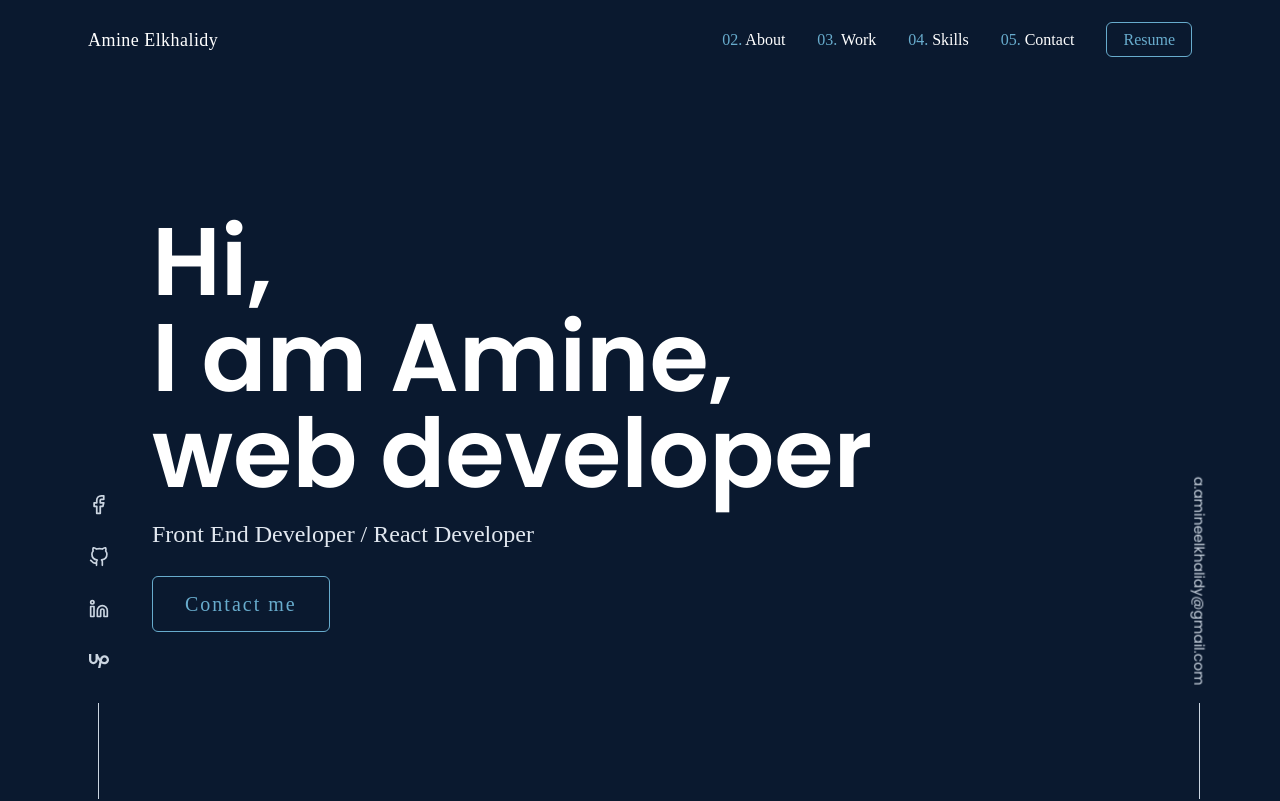
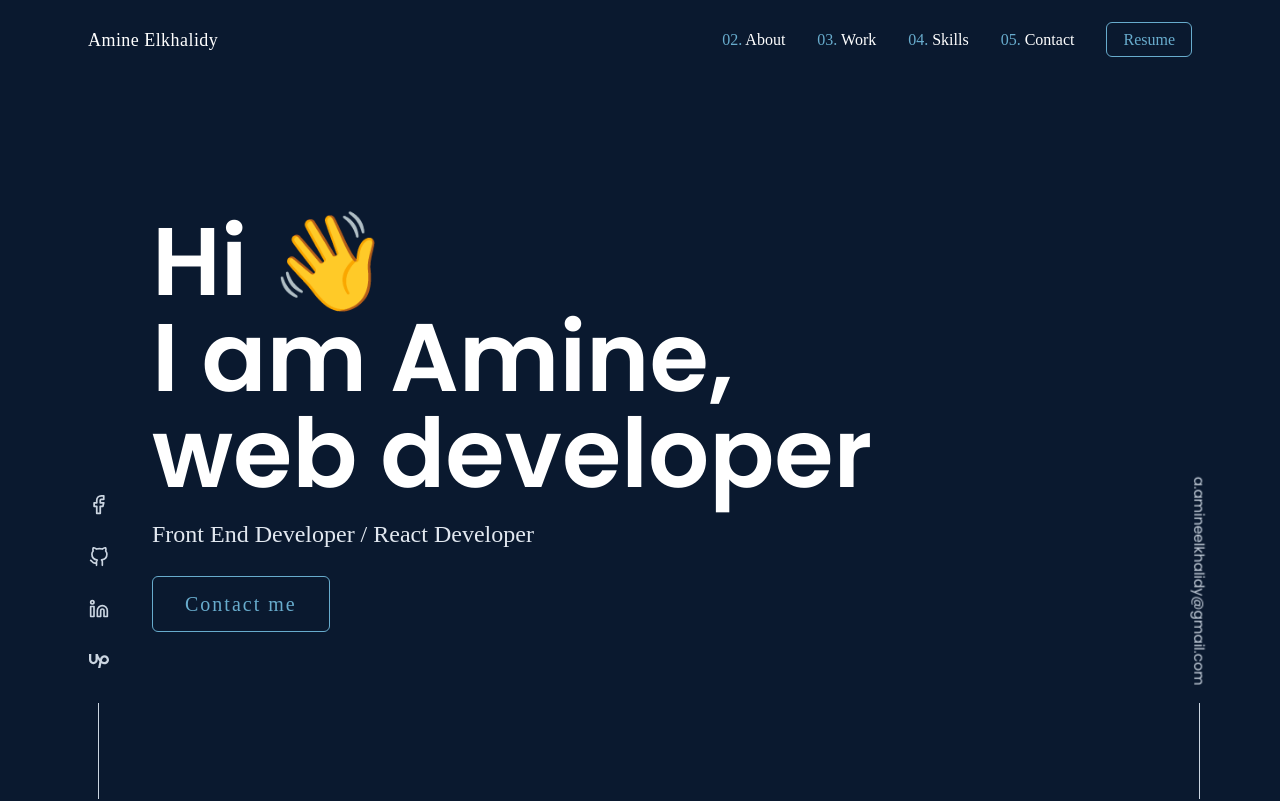
Before and after one commit to AmineElkhalidy/Portfolio, a React (Vite) app: page / in a window 1280 px wide. Shown: the top 801 px of the page. Built offline with nearby package versions, Linux system fonts and the light colour scheme; a web font is replaced by a local one.

Commit message:
Adding waving emoji to the heading...

```diff
--- a/src/sections/Home.jsx
+++ b/src/sections/Home.jsx
@@ -22,7 +22,7 @@ const Home = () => {
         <div>
           {/* Introduction */}
           <h1 className="text-5xl font-semibold mb-4 select-none md:text-6xl lg:text-7xl xl:text-8xl 2xl:text-9xl">
-            Hi,
+            Hi 👋
             <br />
             I am Amine,
             <br />
```
